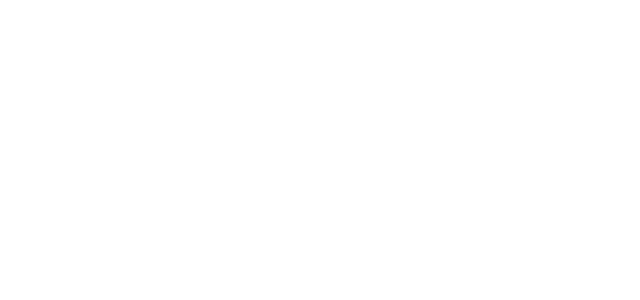
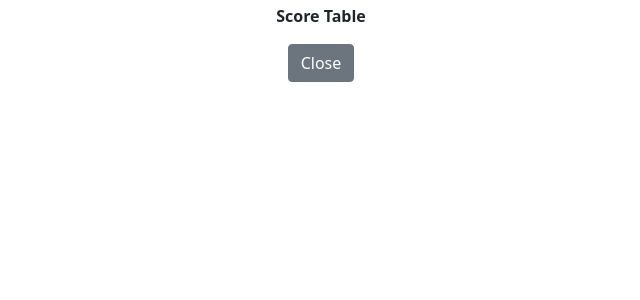
Before and after one commit to yuridanil/congame, a React (Create React App) app: page / in a window 1280 px wide. Shown: the top 300 px of the page, without its empty margins (319-959 px from the left). Built offline with nearby package versions, Linux system fonts and the light colour scheme.

Commit message:
Score table

```diff
--- a/src/Game.js
+++ b/src/Game.js
@@ -136,6 +136,14 @@
 
     handleStopClick() {
         this.setState({ stopModal: true });
+    }
+
+    handleScoresClick() {
+        this.setState({ mode: 4 });
+    }
+
+    handleCloseScoreClick() {
+        this.setState({ mode: 0 });
     }
 
     handleHintClick(duration) {
@@ -287,6 +295,9 @@
                                     <Button onClick={this.handlePlayClick.bind(this)} >Play</Button>
                                 </Col>
                                 <Col xs="auto">
+                                    <Button variant="secondary" onClick={this.handleScoresClick.bind(this)} >Scores</Button>
+                                </Col>
+                                <Col xs="auto">
                                     <Button variant="danger" onClick={this.handleClearClick.bind(this)}>Clear scores</Button>
                                 </Col>
                             </Row>
@@ -348,14 +359,22 @@
                     />
                 }
                 {mode === 4 &&
-                    Object.keys(this.state.scores).filter(e => e.split(';')[0] == this.state.imageType).map(e =>
-                        <Row className="m-1 justify-content-center g-1" key={"ab" + e}>
-                            <Col xs="1" key={"a" + e}>{e.split(';')[1]}</Col>
-                            <Col xs="1" key={"b" + e}>
-                                {this.state.scores[e] == 10000 && "🏆" || this.state.scores[e]}
+                    <>
+                        <Row className="m-1 justify-content-center"><b>Score Table</b></Row>
+                        {Object.keys(this.state.scores).filter(e => e.split(';')[0] == this.state.imageType).map(e =>
+                            <Row className="m-1 justify-content-center g-1" key={"ab" + e}>
+                                <Col xs="1" key={"a" + e}>{e.split(';')[1]}</Col>
+                                <Col xs="1" key={"b" + e}>
+                                    {this.state.scores[e] == 10000 && "🏆" || this.state.scores[e]}
+                                </Col>
+                            </Row>
+                        )}
+                        <Row className="m-2 align-items-center justify-content-center g-1">
+                            <Col xs="auto">
+                                <Button variant="secondary" onClick={this.handleCloseScoreClick.bind(this)}>Close</Button>
                             </Col>
                         </Row>
-                    )
+                    </>
                 }
             </>
         );
--- a/src/index.css
+++ b/src/index.css
@@ -13,7 +13,7 @@
   font-family: -apple-system, BlinkMacSystemFont, 'Segoe UI', 'Roboto', 'Oxygen', 'Ubuntu', 'Cantarell', 'Fira Sans', 'Droid Sans', 'Helvetica Neue', sans-serif;
   -webkit-font-smoothing: antialiased;
   -moz-osx-font-smoothing: grayscale;
-  opacity: .1;
+  opacity: 1;
 }
 
 code {
```
